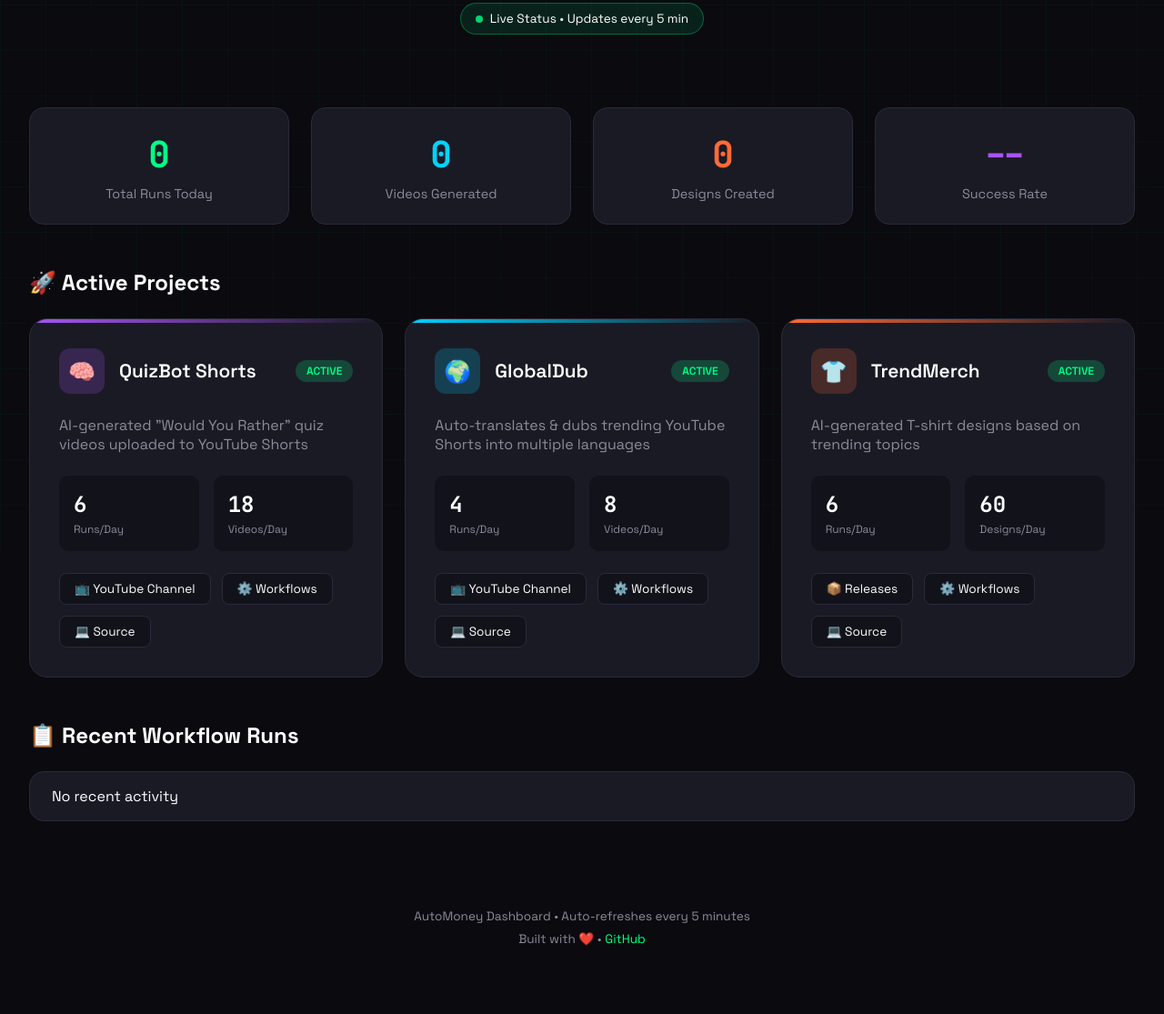
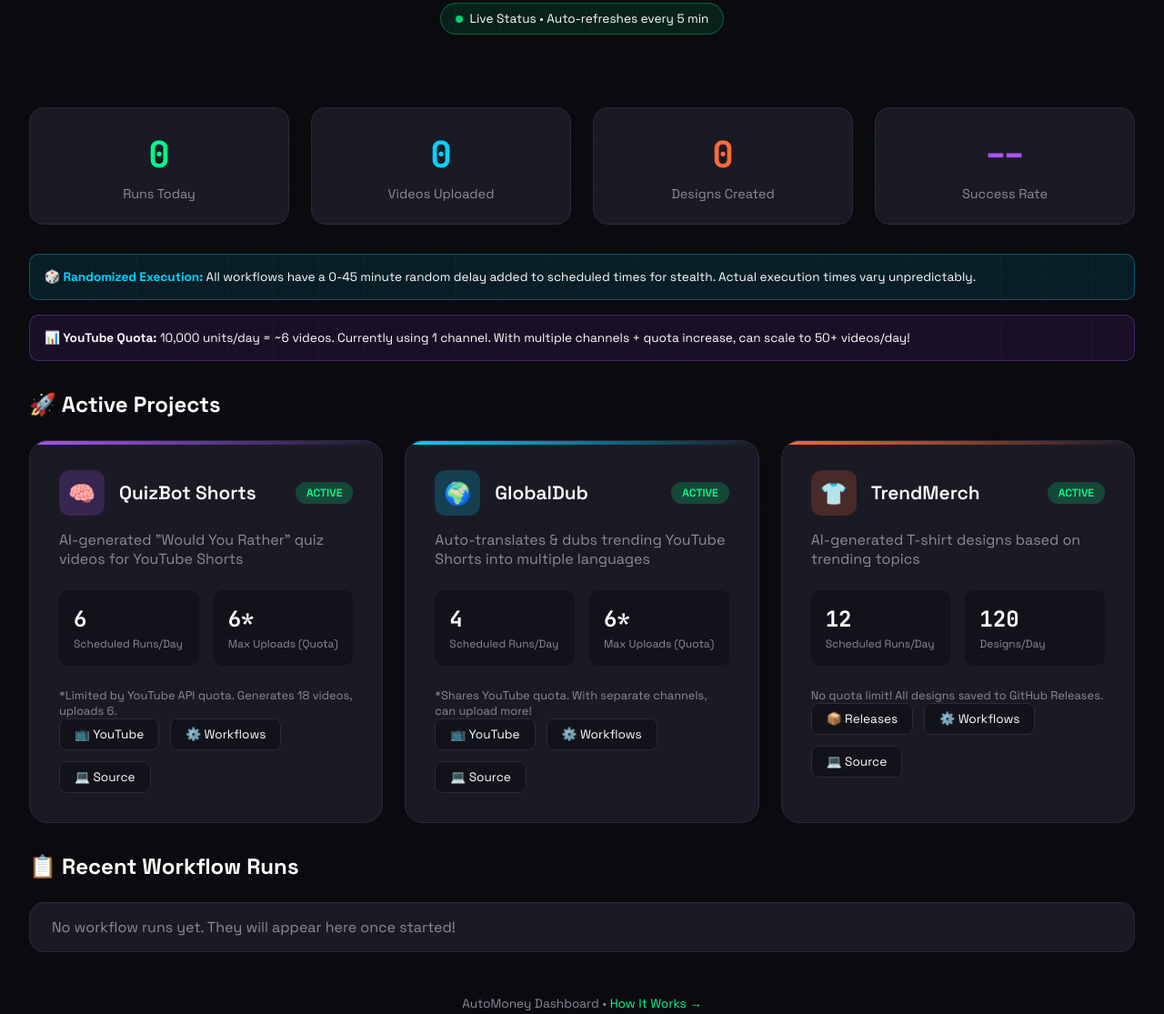
Before and after one commit to asaadbalum2/AutoMoneyProjects-Dashboard, a plain HTML site: page index.html in a window 1280 px wide. Shown: the part 195-1310 px from the top of the page at 91% size. Drawn offline with Linux system fonts and the light colour scheme; no server answers.

Commit message:
Fix dashboard display, add quota info, improve UX

```diff
--- a/index.html
+++ b/index.html
@@ -20,27 +20,19 @@
             --border-color: #2a2a3a;
         }
 
-        * {
-            margin: 0;
-            padding: 0;
-            box-sizing: border-box;
-        }
+        * { margin: 0; padding: 0; box-sizing: border-box; }
 
         body {
             font-family: 'Space Grotesk', sans-serif;
             background: var(--bg-primary);
             color: var(--text-primary);
             min-height: 100vh;
-            overflow-x: hidden;
         }
 
-        /* Animated background */
         .bg-grid {
             position: fixed;
-            top: 0;
-            left: 0;
-            width: 100%;
-            height: 100%;
+            top: 0; left: 0;
+            width: 100%; height: 100%;
             background-image:
                 linear-gradient(rgba(0, 255, 136, 0.03) 1px, transparent 1px),
                 linear-gradient(90deg, rgba(0, 255, 136, 0.03) 1px, transparent 1px);
@@ -57,11 +49,9 @@
             z-index: 1;
         }
 
-        /* Header */
         header {
             text-align: center;
             padding: 3rem 0;
-            position: relative;
         }
 
         h1 {
@@ -70,9 +60,7 @@
             background: linear-gradient(135deg, var(--accent-green), var(--accent-blue));
             -webkit-background-clip: text;
             -webkit-text-fill-color: transparent;
-            background-clip: text;
             margin-bottom: 0.5rem;
-            text-shadow: 0 0 60px rgba(0, 255, 136, 0.3);
         }
 
         .subtitle {
@@ -94,8 +82,7 @@
         }
 
         .live-dot {
-            width: 8px;
-            height: 8px;
+            width: 8px; height: 8px;
             background: var(--accent-green);
             border-radius: 50%;
             animation: pulse 2s infinite;
@@ -106,7 +93,6 @@
             50% { opacity: 0.8; box-shadow: 0 0 0 10px rgba(0, 255, 136, 0); }
         }
 
-        /* Stats Grid */
         .stats-grid {
             display: grid;
             grid-template-columns: repeat(auto-fit, minmax(200px, 1fr));
@@ -126,7 +112,6 @@
         .stat-card:hover {
             transform: translateY(-5px);
             border-color: var(--accent-green);
-            box-shadow: 0 10px 40px rgba(0, 255, 136, 0.1);
         }
 
         .stat-value {
@@ -135,20 +120,11 @@
             font-family: 'JetBrains Mono', monospace;
         }
 
-        .stat-label {
-            color: var(--text-secondary);
-            font-size: 0.9rem;
-            margin-top: 0.5rem;
-        }
-
-        /* Project Cards */
-        .projects-section {
-            margin: 3rem 0;
-        }
+        .stat-label { color: var(--text-secondary); font-size: 0.9rem; margin-top: 0.5rem; }
 
         .section-title {
             font-size: 1.5rem;
-            margin-bottom: 1.5rem;
+            margin: 2rem 0 1.5rem;
             display: flex;
             align-items: center;
             gap: 0.75rem;
@@ -165,7 +141,6 @@
             border: 1px solid var(--border-color);
             border-radius: 20px;
             padding: 2rem;
-            transition: all 0.3s ease;
             position: relative;
             overflow: hidden;
         }
@@ -173,10 +148,8 @@
         .project-card::before {
             content: '';
             position: absolute;
-            top: 0;
-            left: 0;
-            width: 100%;
-            height: 4px;
+            top: 0; left: 0;
+            width: 100%; height: 4px;
             background: linear-gradient(90deg, var(--card-accent), transparent);
         }
 
@@ -184,21 +157,15 @@
         .project-card.globaldub { --card-accent: var(--accent-blue); }
         .project-card.trendmerch { --card-accent: var(--accent-orange); }
 
-        .project-card:hover {
-            transform: translateY(-5px);
-            box-shadow: 0 20px 60px rgba(0, 0, 0, 0.3);
-        }
-
         .project-header {
             display: flex;
             align-items: center;
             gap: 1rem;
-            margin-bottom: 1.5rem;
+            margin-bottom: 1rem;
         }
 
         .project-icon {
-            width: 50px;
-            height: 50px;
+            width: 50px; height: 50px;
             border-radius: 12px;
             display: flex;
             align-items: center;
@@ -210,10 +177,7 @@
         .project-card.globaldub .project-icon { background: rgba(0, 212, 255, 0.2); }
         .project-card.trendmerch .project-icon { background: rgba(255, 107, 53, 0.2); }
 
-        .project-name {
-            font-size: 1.3rem;
-            font-weight: 600;
-        }
+        .project-name { font-size: 1.3rem; font-weight: 600; }
 
         .project-status {
             margin-left: auto;
@@ -224,15 +188,7 @@
             text-transform: uppercase;
         }
 
-        .status-active {
-            background: rgba(0, 255, 136, 0.2);
-            color: var(--accent-green);
-        }
-
-        .status-pending {
-            background: rgba(255, 200, 0, 0.2);
-            color: #ffc800;
-        }
+        .status-active { background: rgba(0, 255, 136, 0.2); color: var(--accent-green); }
 
         .project-stats {
             display: grid;
@@ -253,11 +209,7 @@
             font-family: 'JetBrains Mono', monospace;
         }
 
-        .project-stat-label {
-            font-size: 0.75rem;
-            color: var(--text-secondary);
-            margin-top: 0.25rem;
-        }
+        .project-stat-label { font-size: 0.75rem; color: var(--text-secondary); margin-top: 0.25rem; }
 
         .project-links {
             display: flex;
@@ -284,10 +236,16 @@
             background: rgba(0, 255, 136, 0.1);
         }
 
-        /* Recent Activity */
-        .activity-section {
-            margin: 3rem 0;
+        .schedule-note {
+            background: rgba(0, 212, 255, 0.1);
+            border: 1px solid rgba(0, 212, 255, 0.3);
+            border-radius: 10px;
+            padding: 1rem;
+            margin: 1rem 0;
+            font-size: 0.85rem;
         }
+
+        .schedule-note strong { color: var(--accent-blue); }
 
         .activity-list {
             background: var(--bg-card);
@@ -302,20 +260,13 @@
             gap: 1rem;
             padding: 1rem 1.5rem;
             border-bottom: 1px solid var(--border-color);
-            transition: background 0.2s ease;
         }
 
-        .activity-item:last-child {
-            border-bottom: none;
-        }
-
-        .activity-item:hover {
-            background: var(--bg-secondary);
-        }
+        .activity-item:last-child { border-bottom: none; }
+        .activity-item:hover { background: var(--bg-secondary); }
 
         .activity-icon {
-            width: 40px;
-            height: 40px;
+            width: 40px; height: 40px;
             border-radius: 10px;
             display: flex;
             align-items: center;
@@ -327,31 +278,12 @@
         .activity-icon.pending { background: rgba(255, 200, 0, 0.2); }
         .activity-icon.error { background: rgba(255, 0, 80, 0.2); }
 
-        .activity-content {
-            flex: 1;
-        }
+        .activity-content { flex: 1; }
+        .activity-title { font-weight: 500; }
+        .activity-time { font-size: 0.8rem; color: var(--text-secondary); font-family: 'JetBrains Mono', monospace; }
+        .activity-link { color: var(--accent-blue); text-decoration: none; font-size: 0.85rem; }
+        .activity-link:hover { text-decoration: underline; }
 
-        .activity-title {
-            font-weight: 500;
-        }
-
-        .activity-time {
-            font-size: 0.8rem;
-            color: var(--text-secondary);
-            font-family: 'JetBrains Mono', monospace;
-        }
-
-        .activity-link {
-            color: var(--accent-blue);
-            text-decoration: none;
-            font-size: 0.85rem;
-        }
-
-        .activity-link:hover {
-            text-decoration: underline;
-        }
-
-        /* Footer */
         footer {
             text-align: center;
             padding: 3rem 0;
@@ -359,38 +291,31 @@
             font-size: 0.85rem;
         }
 
-        footer a {
-            color: var(--accent-green);
-            text-decoration: none;
-        }
+        footer a { color: var(--accent-green); text-decoration: none; }
 
-        /* Loading spinner */
-        .loading {
-            display: flex;
-            align-items: center;
-            justify-content: center;
-            padding: 2rem;
-        }
-
+        .loading { display: flex; align-items: center; justify-content: center; padding: 2rem; }
         .spinner {
-            width: 40px;
-            height: 40px;
+            width: 40px; height: 40px;
             border: 3px solid var(--border-color);
             border-top-color: var(--accent-green);
             border-radius: 50%;
             animation: spin 1s linear infinite;
         }
+        @keyframes spin { to { transform: rotate(360deg); } }
 
-        @keyframes spin {
-            to { transform: rotate(360deg); }
+        .quota-info {
+            background: rgba(168, 85, 247, 0.1);
+            border: 1px solid rgba(168, 85, 247, 0.3);
+            border-radius: 10px;
+            padding: 1rem;
+            margin: 1rem 0;
+            font-size: 0.85rem;
         }
 
-        /* Responsive */
         @media (max-width: 768px) {
             h1 { font-size: 2rem; }
             .container { padding: 1rem; }
             .projects-grid { grid-template-columns: 1fr; }
-            .stats-grid { grid-template-columns: repeat(2, 1fr); }
         }
     </style>
 </head>
@@ -403,19 +328,18 @@
             <p class="subtitle">Autonomous Content Generation Empire</p>
             <div class="live-indicator">
                 <span class="live-dot"></span>
-                <span>Live Status • Updates every 5 min</span>
+                <span>Live Status • Auto-refreshes every 5 min</span>
             </div>
         </header>
 
-        <!-- Quick Stats -->
         <div class="stats-grid">
             <div class="stat-card">
                 <div class="stat-value" style="color: var(--accent-green);" id="total-runs">--</div>
-                <div class="stat-label">Total Runs Today</div>
+                <div class="stat-label">Runs Today</div>
             </div>
             <div class="stat-card">
                 <div class="stat-value" style="color: var(--accent-blue);" id="videos-today">--</div>
-                <div class="stat-label">Videos Generated</div>
+                <div class="stat-label">Videos Uploaded</div>
             </div>
             <div class="stat-card">
                 <div class="stat-value" style="color: var(--accent-orange);" id="designs-today">--</div>
@@ -427,8 +351,15 @@
             </div>
         </div>
 
-        <!-- Projects -->
-        <section class="projects-section">
+        <div class="schedule-note">
+            <strong>🎲 Randomized Execution:</strong> All workflows have a 0-45 minute random delay added to scheduled times for stealth. Actual execution times vary unpredictably.
+        </div>
+
+        <div class="quota-info">
+            <strong>📊 YouTube Quota:</strong> 10,000 units/day = ~6 videos. Currently using 1 channel. With multiple channels + quota increase, can scale to 50+ videos/day!
+        </div>
+
+        <section>
             <h2 class="section-title">🚀 Active Projects</h2>
             <div class="projects-grid">
                 <!-- QuizBot -->
@@ -439,20 +370,21 @@
                         <span class="project-status status-active" id="quizbot-status">Active</span>
                     </div>
                     <p style="color: var(--text-secondary); margin-bottom: 1rem;">
-                        AI-generated "Would You Rather" quiz videos uploaded to YouTube Shorts
+                        AI-generated "Would You Rather" quiz videos for YouTube Shorts
                     </p>
                     <div class="project-stats">
                         <div class="project-stat">
-                            <div class="project-stat-value" id="quizbot-runs">--</div>
-                            <div class="project-stat-label">Runs/Day</div>
+                            <div class="project-stat-value">6</div>
+                            <div class="project-stat-label">Scheduled Runs/Day</div>
                         </div>
                         <div class="project-stat">
-                            <div class="project-stat-value" id="quizbot-videos">--</div>
-                            <div class="project-stat-label">Videos/Day</div>
+                            <div class="project-stat-value">6*</div>
+                            <div class="project-stat-label">Max Uploads (Quota)</div>
                         </div>
                     </div>
+                    <p style="color: var(--text-secondary); font-size: 0.8rem;">*Limited by YouTube API quota. Generates 18 videos, uploads 6.</p>
                     <div class="project-links">
-                        <a href="https://www.youtube.com/channel/UC4Y6O0ubwl0_ZQsLq2EteTQ" target="_blank" class="project-link">📺 YouTube Channel</a>
+                        <a href="https://www.youtube.com/channel/UC4Y6O0ubwl0_ZQsLq2EteTQ" target="_blank" class="project-link">📺 YouTube</a>
                         <a href="https://github.com/asaadbalum2/QuizBot-Shorts/actions" target="_blank" class="project-link">⚙️ Workflows</a>
                         <a href="https://github.com/asaadbalum2/QuizBot-Shorts" target="_blank" class="project-link">💻 Source</a>
                     </div>
@@ -470,16 +402,17 @@
                     </p>
                     <div class="project-stats">
                         <div class="project-stat">
-                            <div class="project-stat-value" id="globaldub-runs">--</div>
-                            <div class="project-stat-label">Runs/Day</div>
+                            <div class="project-stat-value">4</div>
+                            <div class="project-stat-label">Scheduled Runs/Day</div>
                         </div>
                         <div class="project-stat">
-                            <div class="project-stat-value" id="globaldub-videos">--</div>
-                            <div class="project-stat-label">Videos/Day</div>
+                            <div class="project-stat-value">6*</div>
+                            <div class="project-stat-label">Max Uploads (Quota)</div>
                         </div>
                     </div>
+                    <p style="color: var(--text-secondary); font-size: 0.8rem;">*Shares YouTube quota. With separate channels, can upload more!</p>
                     <div class="project-links">
-                        <a href="https://www.youtube.com/channel/UC4Y6O0ubwl0_ZQsLq2EteTQ" target="_blank" class="project-link">📺 YouTube Channel</a>
+                        <a href="https://www.youtube.com/channel/UC4Y6O0ubwl0_ZQsLq2EteTQ" target="_blank" class="project-link">📺 YouTube</a>
                         <a href="https://github.com/asaadbalum2/GlobalDub/actions" target="_blank" class="project-link">⚙️ Workflows</a>
                         <a href="https://github.com/asaadbalum2/GlobalDub" target="_blank" class="project-link">💻 Source</a>
                     </div>
@@ -497,14 +430,15 @@
                     </p>
                     <div class="project-stats">
                         <div class="project-stat">
-                            <div class="project-stat-value" id="trendmerch-runs">--</div>
-                            <div class="project-stat-label">Runs/Day</div>
+                            <div class="project-stat-value">12</div>
+                            <div class="project-stat-label">Scheduled Runs/Day</div>
                         </div>
                         <div class="project-stat">
-                            <div class="project-stat-value" id="trendmerch-designs">--</div>
+                            <div class="project-stat-value">120</div>
                             <div class="project-stat-label">Designs/Day</div>
                         </div>
                     </div>
+                    <p style="color: var(--text-secondary); font-size: 0.8rem;">No quota limit! All designs saved to GitHub Releases.</p>
                     <div class="project-links">
                         <a href="https://github.com/asaadbalum2/TrendMerch/releases" target="_blank" class="project-link">📦 Releases</a>
                         <a href="https://github.com/asaadbalum2/TrendMerch/actions" target="_blank" class="project-link">⚙️ Workflows</a>
@@ -514,21 +448,16 @@
             </div>
         </section>
 
-        <!-- Recent Activity -->
-        <section class="activity-section">
+        <section>
             <h2 class="section-title">📋 Recent Workflow Runs</h2>
             <div class="activity-list" id="activity-list">
-                <div class="loading">
-                    <div class="spinner"></div>
-                </div>
+                <div class="loading"><div class="spinner"></div></div>
             </div>
         </section>
 
         <footer>
-            <p>AutoMoney Dashboard • Auto-refreshes every 5 minutes</p>
-            <p style="margin-top: 0.5rem;">
-                Built with ❤️ • <a href="https://github.com/asaadbalum2">GitHub</a>
-            </p>
+            <p>AutoMoney Dashboard • <a href="explainer.html">How It Works →</a></p>
+            <p style="margin-top: 0.5rem;">Built with ❤️ • <a href="https://github.com/asaadbalum2">GitHub</a></p>
         </footer>
     </div>
 
@@ -536,18 +465,10 @@
         const GITHUB_USERNAME = 'asaadbalum2';
         const REPOS = ['QuizBot-Shorts', 'GlobalDub', 'TrendMerch'];
 
-        // Expected outputs per run
         const OUTPUT_PER_RUN = {
-            'QuizBot-Shorts': { type: 'videos', count: 3 },
-            'GlobalDub': { type: 'videos', count: 2 },
-            'TrendMerch': { type: 'designs', count: 10 }
-        };
-
-        // Runs per day (from schedule)
-        const RUNS_PER_DAY = {
-            'QuizBot-Shorts': 6,
-            'GlobalDub': 4,
-            'TrendMerch': 6
+            'QuizBot-Shorts': { type: 'videos', count: 3, maxDaily: 6 },
+            'GlobalDub': { type: 'videos', count: 2, maxDaily: 6 },
+            'TrendMerch': { type: 'designs', count: 10, maxDaily: 120 }
         };
 
         async function fetchWorkflowRuns(repo) {
@@ -555,7 +476,7 @@
                 const response = await fetch(
                     `https://api.github.com/repos/${GITHUB_USERNAME}/${repo}/actions/runs?per_page=10`
                 );
-                if (!response.ok) throw new Error('API error');
+                if (!response.ok) return { workflow_runs: [] };
                 return await response.json();
             } catch (error) {
                 console.error(`Error fetching ${repo}:`, error);
@@ -564,10 +485,7 @@
         }
 
         async function updateDashboard() {
-            let totalRuns = 0;
-            let successfulRuns = 0;
-            let totalVideos = 0;
-            let totalDesigns = 0;
+            let totalRuns = 0, successfulRuns = 0, totalVideos = 0, totalDesigns = 0;
             let allRuns = [];
             const today = new Date().toISOString().split('T')[0];
 
@@ -575,68 +493,50 @@
                 const data = await fetchWorkflowRuns(repo);
                 const runs = data.workflow_runs || [];
 
-                // Filter today's runs
-                const todayRuns = runs.filter(run =>
-                    run.created_at.startsWith(today)
-                );
-
+                const todayRuns = runs.filter(run => run.created_at.startsWith(today));
                 const successToday = todayRuns.filter(r => r.conclusion === 'success').length;
                 totalRuns += todayRuns.length;
                 successfulRuns += successToday;
 
-                // Calculate output
                 const output = OUTPUT_PER_RUN[repo];
+                const actualOutput = Math.min(successToday * output.count, output.maxDaily);
+
                 if (output.type === 'videos') {
-                    totalVideos += successToday * output.count;
+                    totalVideos += actualOutput;
                 } else {
-                    totalDesigns += successToday * output.count;
+                    totalDesigns += actualOutput;
                 }
 
-                // Update project-specific stats
-                const repoKey = repo.toLowerCase().replace('-shorts', '').replace('-', '');
-                document.getElementById(`${repoKey}-runs`).textContent = RUNS_PER_DAY[repo];
-
-                if (output.type === 'videos') {
-                    document.getElementById(`${repoKey}-videos`).textContent =
-                        RUNS_PER_DAY[repo] * output.count;
-                } else {
-                    document.getElementById(`${repoKey}-designs`).textContent =
-                        RUNS_PER_DAY[repo] * output.count;
-                }
-
-                // Check status
+                // Update status
+                const repoKey = repo.toLowerCase().replace('-shorts', '').replace(/-/g, '');
+                const statusEl = document.getElementById(`${repoKey}-status`);
                 const latestRun = runs[0];
-                const statusEl = document.getElementById(`${repoKey}-status`);
-                if (latestRun) {
+                if (latestRun && statusEl) {
                     if (latestRun.status === 'in_progress') {
                         statusEl.textContent = 'Running';
-                        statusEl.className = 'project-status status-pending';
+                        statusEl.style.background = 'rgba(255, 200, 0, 0.2)';
+                        statusEl.style.color = '#ffc800';
                     } else if (latestRun.conclusion === 'success') {
                         statusEl.textContent = 'Active';
                         statusEl.className = 'project-status status-active';
-                    } else {
+                    } else if (latestRun.conclusion === 'failure') {
                         statusEl.textContent = 'Error';
-                        statusEl.className = 'project-status';
                         statusEl.style.background = 'rgba(255, 0, 80, 0.2)';
                         statusEl.style.color = '#ff0080';
                     }
                 }
 
-                // Collect all runs for activity list
-                runs.slice(0, 5).forEach(run => {
-                    allRuns.push({ ...run, repo });
-                });
+                runs.slice(0, 5).forEach(run => allRuns.push({ ...run, repo }));
             }
 
-            // Update summary stats
             document.getElementById('total-runs').textContent = totalRuns;
             document.getElementById('videos-today').textContent = totalVideos;
             document.getElementById('designs-today').textContent = totalDesigns;
             document.getElementById('success-rate').textContent =
                 totalRuns > 0 ? Math.round((successfulRuns / totalRuns) * 100) + '%' : '--';
 
-            // Update activity list
             allRuns.sort((a, b) => new Date(b.created_at) - new Date(a.created_at));
+
             const activityHtml = allRuns.slice(0, 10).map(run => {
                 const icon = run.conclusion === 'success' ? '✅' :
                             run.status === 'in_progress' ? '⏳' : '❌';
@@ -648,7 +548,7 @@
                     <div class="activity-item">
                         <div class="activity-icon ${iconClass}">${icon}</div>
                         <div class="activity-content">
-                            <div class="activity-title">${run.repo} - ${run.name}</div>
+                            <div class="activity-title">${run.repo}</div>
                             <div class="activity-time">${time}</div>
                         </div>
                         <a href="${run.html_url}" target="_blank" class="activity-link">View →</a>
@@ -657,13 +557,10 @@
             }).join('');
 
             document.getElementById('activity-list').innerHTML = activityHtml ||
-                '<div class="activity-item"><div class="activity-content">No recent activity</div></div>';
+                '<div class="activity-item"><div class="activity-content" style="color: var(--text-secondary);">No workflow runs yet. They will appear here once started!</div></div>';
         }
 
-        // Initial load
         updateDashboard();
-
-        // Refresh every 5 minutes
         setInterval(updateDashboard, 5 * 60 * 1000);
     </script>
 </body>
```
Also changed, not shown: explainer.html (line endings or trailing spaces).
